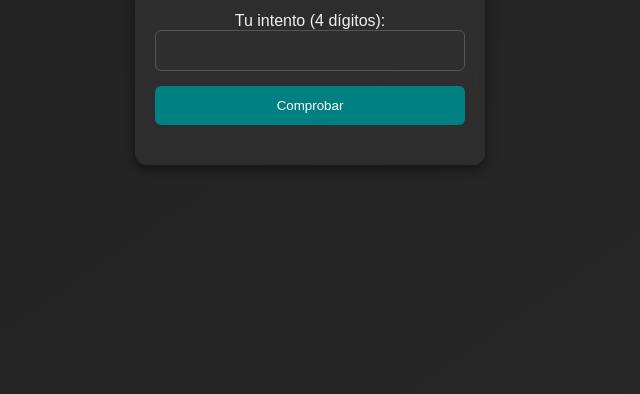
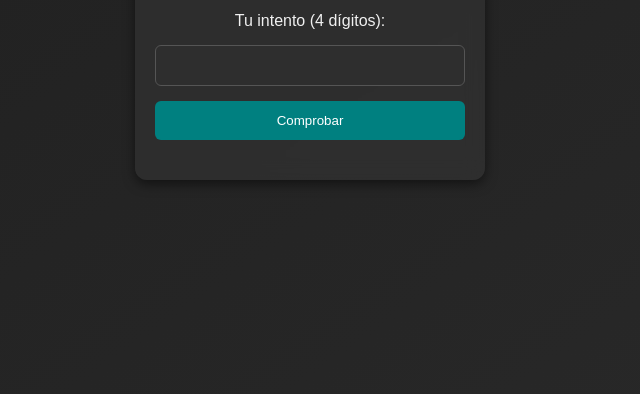
Before and after one commit to luciano-repetti/calculated-result-mastermind, a plain HTML site: page index.html in a window 1280 px wide. Shown: the part 406-800 px from the top of the page, without its empty margins (330-970 px from the left). Drawn offline with Linux system fonts and the light colour scheme.

Commit message:
Update styles.css

```diff
--- a/styles.css
+++ b/styles.css
@@ -34,7 +34,7 @@ h1 {
 input {
   padding: 12px;
   width: 100%;
-  margin-bottom: 15px;
+  margin: 15px 0;
   border: 1px solid #555;
   border-radius: 6px;
   background-color: #2e2e2e;
```
